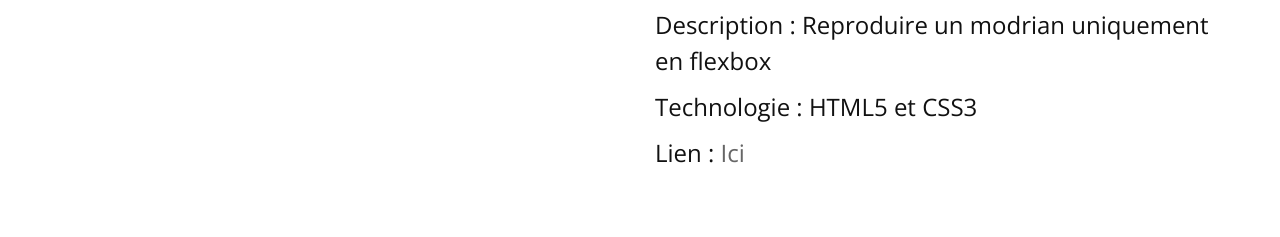
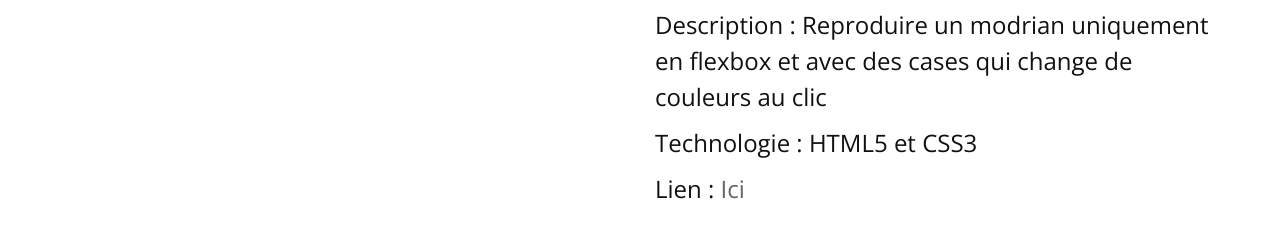
Before and after one commit to PN-Promo5/c20-portfolio-AntoineCalmettes, a plain HTML site: page Modrian-page.html in a window 1280 px wide. Shown: the part 233-470 px from the top of the page. Drawn offline with nearby package versions, Linux system fonts and the light colour scheme; a web font is replaced by a local one.

Commit message:
change description modrian

```diff
--- a/Modrian-page.html
+++ b/Modrian-page.html
@@ -50,7 +50,7 @@
     </div>
     <div class="col-lg-6">
     <h2> Nom : Modrian</h2>
-    <h3>Description : Reproduire un modrian uniquement en flexbox</h3>
+    <h3>Description : Reproduire un modrian uniquement en flexbox et avec des cases qui change de couleurs au clic</h3>
     <h3>Technologie : HTML5 et CSS3</h3>
     <h3>Lien : <a href="https://antoinecalmettes.github.io/Mondrian/">Ici</a> </h3>
     </div>
```
